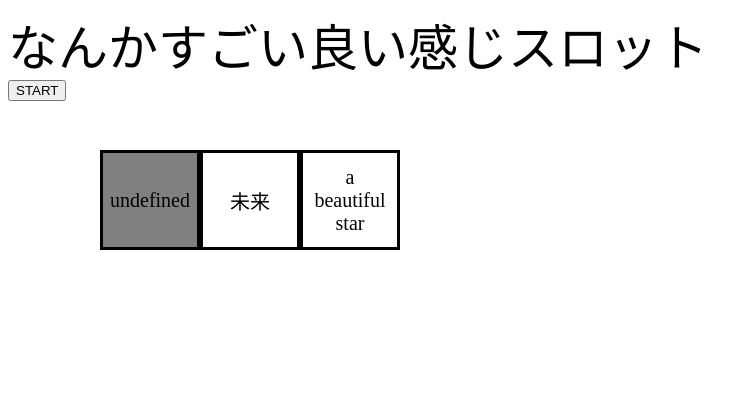
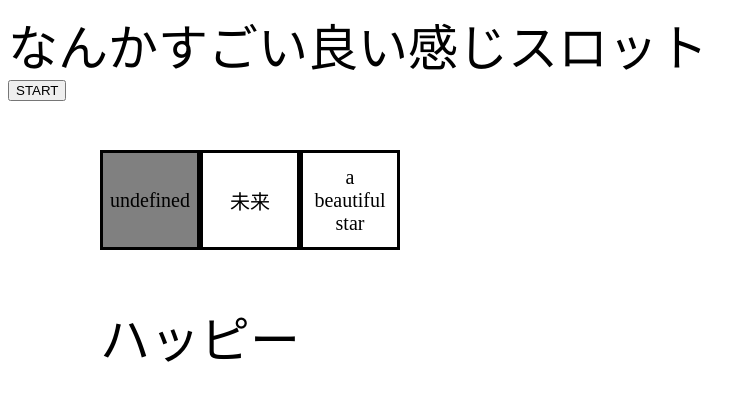
Before and after one commit to OxOmisosiru/a_beautiful_slot, a plain HTML site: page index.html in a window 1280 px wide. Both pictures are taken after a click on the button "努力". Shown: the whole page, without its empty margins (0-756 px from the left). Drawn offline with Linux system fonts and the light colour scheme.

Commit message:
Update index.html

```diff
--- a/index.html
+++ b/index.html
@@ -41,7 +41,7 @@
 
         // console.log(millisec);
 
-        if(s1 == 0 && s2 == 1 && s3 == 2){
+        if(s1 == s2 && s2 == s3 && s3 == s1 || s1+s2+s3 == 3){
             document.getElementById("lastmsg").innerHTML = "ハッピー";
         }
         else if(s1 != -1 && s2 != -1 && s3 != -1){
```
